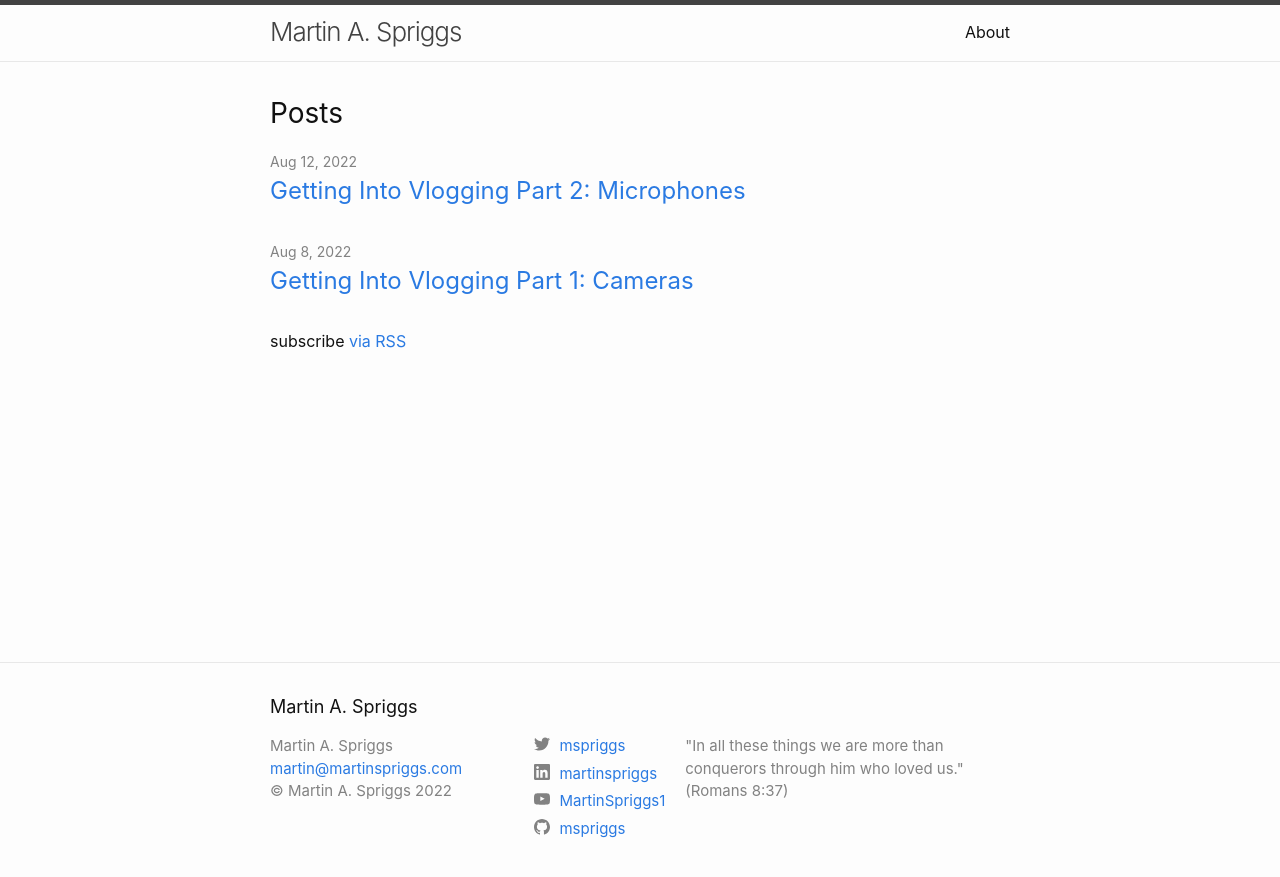
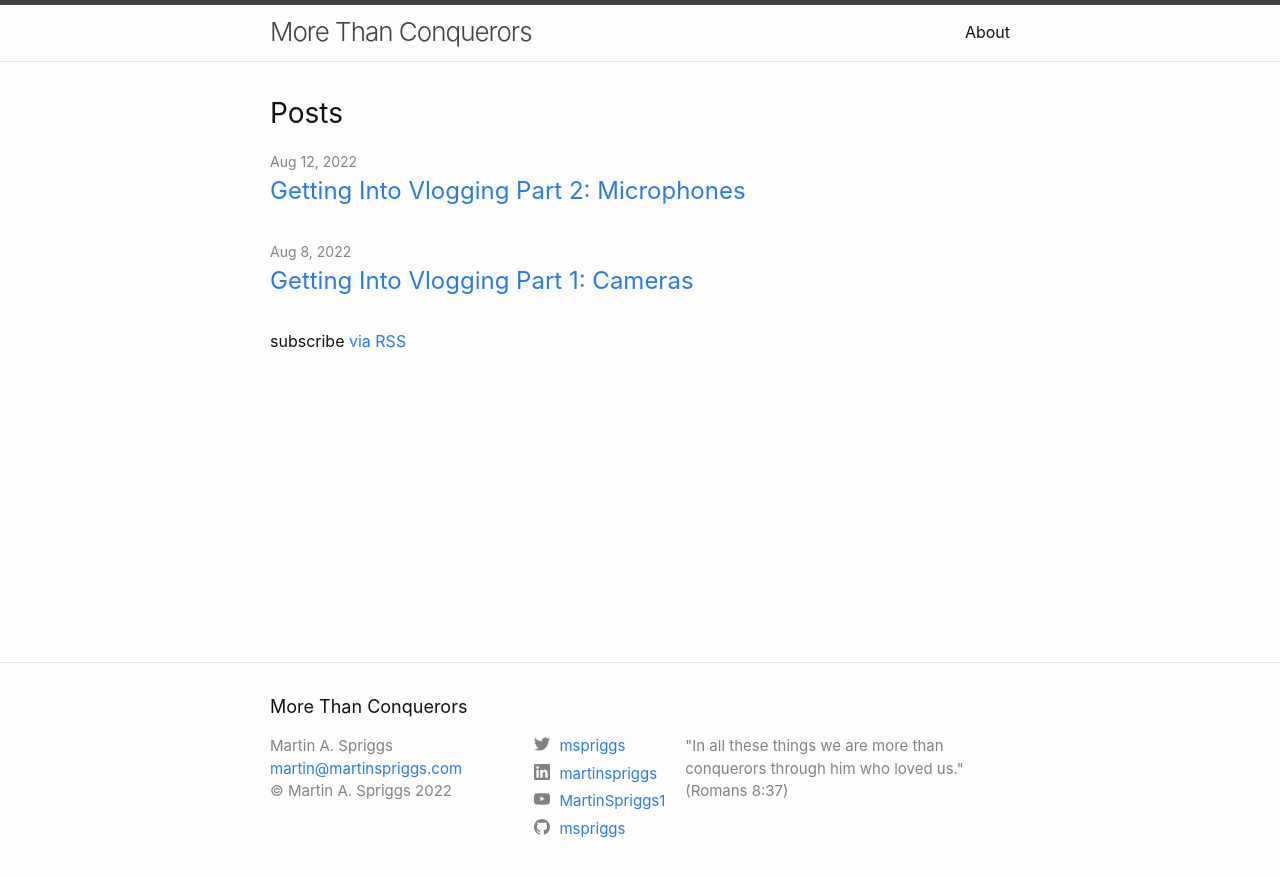
Before and after one commit to mspriggs/mspriggs.github.io, a Jekyll site: the page built from index.markdown, in a window 1280 px wide. Shown: the top 877 px of the page. Built offline with Jekyll 4.4.1, drawn with Linux system fonts in a browser that asks for light colours.

Commit message:
Title change

```diff
--- a/_config.yml
+++ b/_config.yml
@@ -18,7 +18,7 @@
 # You can create any custom variable you would like, and they will be accessible
 # in the templates via {{ site.myvariable }}.
 
-title: Martin A. Spriggs
+title: More Than Conquerors
 email: martin@martinspriggs.com
 description: >- # this means to ignore newlines until "baseurl:"
   "In all these things we are more than conquerors through him who loved us." (Romans 8:37)
```
